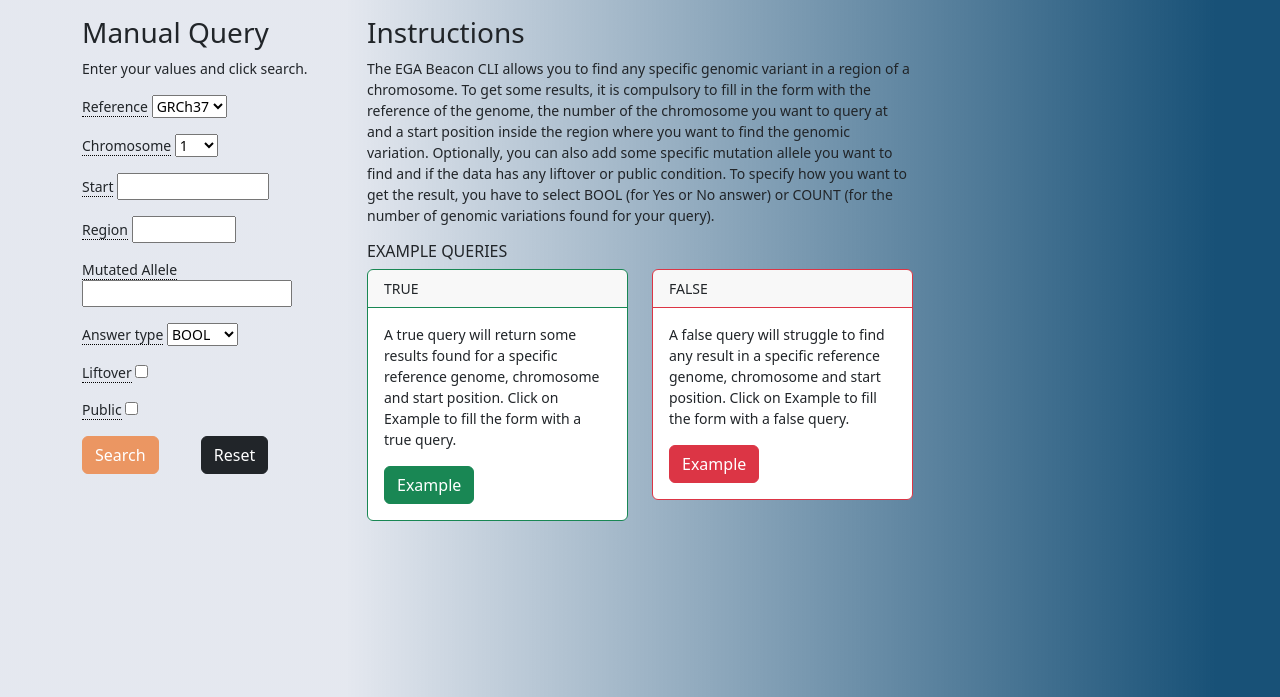
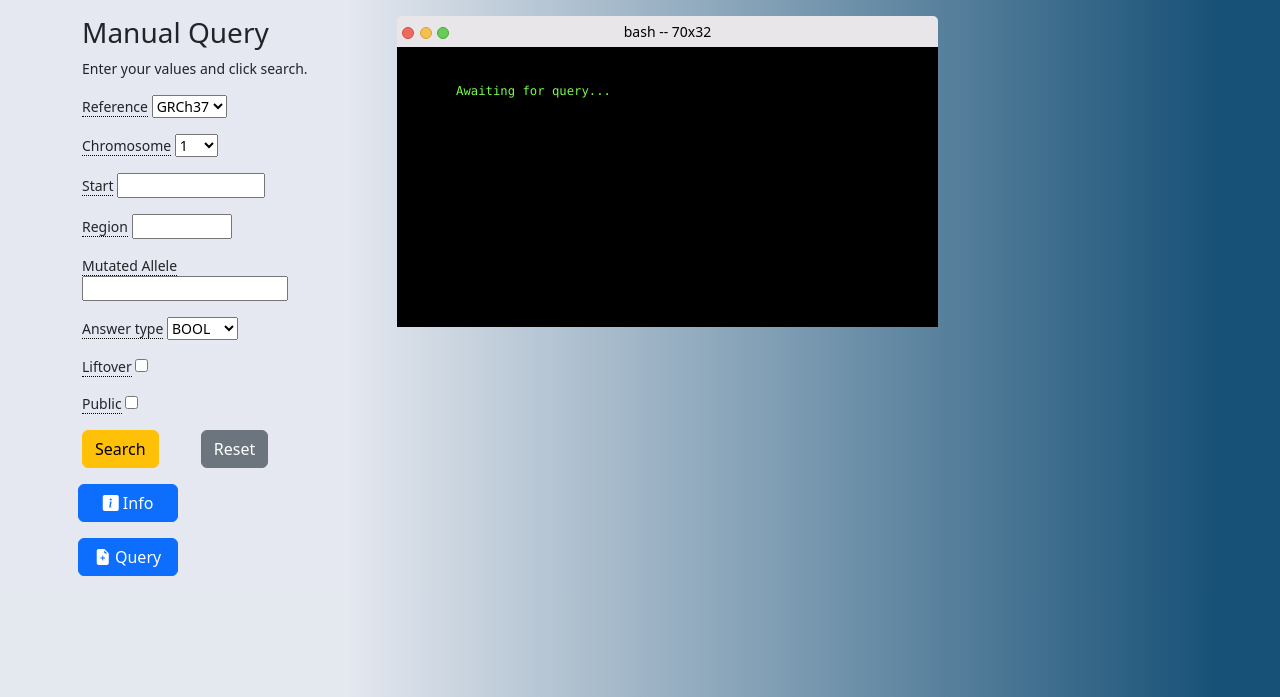
Before and after one commit to costero-e/CLI_Beacon, a Django app: page / in a window 1280 px wide. Shown: the part 103-800 px from the top of the page. Run offline with Django 4.2, Linux system fonts and the light colour scheme; some libraries are stand-ins or nearby versions.

Commit message:
aestetics and initial values

```diff
--- a/server/angelweb/forms.py
+++ b/server/angelweb/forms.py
@@ -23,9 +23,9 @@ class BamFormTrue(forms.Form):
     choices = [(str(x), x) for x in range(1, 23)] + [("X", "X"), ("Y", "Y"), ("MT", "MT")]
     answer_choices = [("BOOL", "BOOL"), ("COUNT", "COUNT")]
     reference = forms.ChoiceField(choices=choices_References, help_text="<span class='hovertext' data-hover='Name of the genome to be queried'>Reference</span>", label="")
-    chromosome = forms.ChoiceField(choices=choices, help_text="<span class='hovertext' data-hover='Name of the chromosome to be queried'>Chromosome</span>", label="")
-    start = forms.IntegerField(min_value=0, max_value=99999999999, help_text="<span class='hovertext' data-hover='Position from which query will start looking at'>Start</span>", label="")
-    region = forms.IntegerField(min_value=0, max_value=10000, required=False, help_text="<span class='hovertext' data-hover='Length of the query in genomic variants'>Region</span>", label="")
+    chromosome = forms.ChoiceField(choices=choices, initial=[str(1),1],help_text="<span class='hovertext' data-hover='Name of the chromosome to be queried'>Chromosome</span>", label="")
+    start = forms.IntegerField(min_value=0, max_value=99999999999, initial=2009986 ,help_text="<span class='hovertext' data-hover='Position from which query will start looking at'>Start</span>", label="")
+    region = forms.IntegerField(min_value=0, max_value=10000, required=False,help_text="<span class='hovertext' data-hover='Length of the query in genomic variants'>Region</span>", label="")
     mutated_allele = forms.CharField(max_length=50, required=False, help_text="<span class='hovertext' data-hover='Search for a specific variation that query will look for'>Mutated Allele</span>", label="")
     answer_type = forms.ChoiceField(choices=answer_choices, help_text="<span class='hovertext' data-hover='BOOL for a yes/no, COUNT for number of results'>Answer type</span>", label="")
     liftover = forms.BooleanField(required=False, help_text="<span class='hovertext' data-hover='Liftover'>Liftover</span>", label="")
@@ -41,8 +41,8 @@ class BamFormFalse(forms.Form):
     choices = [(str(x), x) for x in range(1, 23)] + [("X", "X"), ("Y", "Y"), ("MT", "MT")]
     answer_choices = [("BOOL", "BOOL"), ("COUNT", "COUNT")]
     reference = forms.ChoiceField(choices=choices_References, help_text="<span class='hovertext' data-hover='Name of the genome to be queried'>Reference</span>", label="")
-    chromosome = forms.ChoiceField(choices=choices, help_text="<span class='hovertext' data-hover='Name of the chromosome to be queried'>Chromosome</span>", label="")
-    start = forms.IntegerField(min_value=0, max_value=99999999999, help_text="<span class='hovertext' data-hover='Position from which query will start looking at'>Start</span>", label="")
+    chromosome = forms.ChoiceField(choices=choices, initial=[str(11),11], help_text="<span class='hovertext' data-hover='Name of the chromosome to be queried'>Chromosome</span>", label="")
+    start = forms.IntegerField(min_value=0, initial=2142114,max_value=99999999999, help_text="<span class='hovertext' data-hover='Position from which query will start looking at'>Start</span>", label="")
     region = forms.IntegerField(min_value=0, max_value=10000, required=False, help_text="<span class='hovertext' data-hover='Length of the query in genomic variants'>Region</span>", label="")
     mutated_allele = forms.CharField(max_length=50, required=False, help_text="<span class='hovertext' data-hover='Search for a specific variation that query will look for'>Mutated Allele</span>", label="")
     answer_type = forms.ChoiceField(choices=answer_choices, help_text="<span class='hovertext' data-hover='BOOL for a yes/no, COUNT for number of results'>Answer type</span>", label="")
--- a/server/media/mystyle.css
+++ b/server/media/mystyle.css
@@ -1,3 +1,50 @@
+* { margin: 0; padding: 0; }
+.terminal {
+    border-radius: 5px 5px 5px 5px;
+    position: relative;
+}
+.terminal .top {
+    background: #E8E6E8;
+    color: black;
+    padding: 5px;
+    margin-left: 5px;
+    border-radius: 5px 5px 0 0;
+}
+.terminal .btns {
+    position: absolute;
+    top: 7px;
+    left: 5px;
+    margin-left: 15px;
+}
+.terminal .circle {
+    width: 12px;
+    height: 12px;
+    display: inline-block;
+    border-radius: 15px;
+    margin-left: 2px;
+    border-width: 1px;
+    border-style: solid;
+}
+.title{
+    text-align: center;
+}
+.red { background: #EC6A5F; border-color: #D04E42; }
+.green { background: #64CC57; border-color: #4EA73B; }
+.yellow{ background: #F5C04F; border-color: #D6A13D; }
+.clear{clear: both;}
+.terminal .body {
+    background: black;
+    color: #7AFB4C;
+    padding: 100px;
+    margin-left: 5px;
+    overflow: auto;
+    text-align: left;
+}
+.space {
+    margin: 25px;
+}
+
+
 .hovertext {
     position: relative;
     border-bottom: 1px dotted black;
@@ -25,5 +72,43 @@
     visibility: visible;
   }
 .prova{
-    color: red;
+    color: blue;
   }
+
+.typewriter h3{
+  color: #185177;
+    display: inline-block;
+    overflow: hidden; /* Ensures the content is not revealed until the animation */
+    border-right: .15em solid orange; /* The typwriter cursor */
+    white-space: nowrap; /* Keeps the content on a single line */
+    margin: 0 auto; /* Gives that scrolling effect as the typing happens */
+    letter-spacing: .15em; /* Adjust as needed */
+    animation:
+      typing 3.5s steps(40, end),
+      blink-caret .75s step-end infinite;
+  }
+
+  /* The typing effect */
+@keyframes typing {
+    from { max-width: 0 }
+    to { max-width: 100% }
+  }
+
+  /* The typewriter cursor effect */
+@keyframes blink-caret {
+    from, to { border-color: transparent }
+    50% { border-color: orange; }
+  }
+
+#myDIV {
+  display: none;
+}
+
+#example {
+  display: none;
+}
+
+.result{
+  margin-left: -100px;
+  margin-top: -120px;
+}
--- a/server/templates/base.html
+++ b/server/templates/base.html
@@ -8,6 +8,7 @@
     <meta name="viewport" content="width=device-width, initial-scale=1.0">
     <title>Document</title>
     <link rel="stylesheet" href="media/mystyle.css">
+    <link rel="stylesheet" href="https://cdn.jsdelivr.net/npm/bootstrap-icons@1.10.5/font/bootstrap-icons.css">
     <link href="https://cdn.jsdelivr.net/npm/bootstrap@5.3.0-alpha3/dist/css/bootstrap.min.css" rel="stylesheet" integrity="sha384-KK94CHFLLe+nY2dmCWGMq91rCGa5gtU4mk92HdvYe+M/SXH301p5ILy+dN9+nJOZ" crossorigin="anonymous">
     <link href="https://unpkg.com/@popperjs/core@2" rel="stylesheet" integrity="sha384-KK94CHFLLe+nY2dmCWGMq91rCGa5gtU4mk92HdvYe+M/SXH301p5ILy+dN9+nJOZ" crossorigin="anonymous">
 
@@ -29,9 +30,9 @@ background: linear-gradient(90deg, rgba(2,0,36,1) 0%, rgba(24,55,119,0.112504376
           </div>
         </div>
       </nav>
-      <div class="container pt-3" style="font-size: 14px; ">
-        <div class="row row-cols-2">
-          <div class="col-3">
+      <div class="container pt-3 " style="font-size: 14px; ">
+        <div class="row">
+          <div class="col-3 ">
             <h3>Manual Query</h3><p>Enter your values and click search.</p>
             <form method="post">
               {% csrf_token %}
@@ -40,26 +41,58 @@ background: linear-gradient(90deg, rgba(2,0,36,1) 0%, rgba(24,55,119,0.112504376
             {%endfor%}</div></div>
               <div class="row">
                   <div class="col-5">
-                  <button type="submit" class="btn btn-primary mb-3" style="border: 1px solid #EB9662; background-color: #EB9662">Search</button>
+                  <button type="submit" class="btn btn-warning mb-3">Search</button>
                   </div>
                   <div class="col-6">
-                  <a href="/" type="submit" class="btn btn-dark">Reset</a>
+                  <a href="/" type="submit" class="btn btn-secondary">Reset</a>
                   </div>
                 </div>
               </form>
 
 
           </div>
-          <div class="col-6">
-            <h3>Instructions</h3><p>The EGA Beacon CLI allows you to find any specific genomic variant in a region of a chromosome. To get some results, it is compulsory to fill in
+          <div class="terminal space col-6">
+    <div class="top">
+        <div class="btns">
+            <span class="circle red"></span>
+            <span class="circle yellow"></span>
+            <span class="circle green"></span>
+        </div>
+        <div class="title">bash -- 70x32</div>
+    </div>
+    <pre class="body">
+      <p class="result">
+      {% if string %}
+      <h3>Results for {{string}}</h3>
+      {% for e in bash_out %}
+      <table>
+          <tr>{{e}}</tr>
+      </table>
+
+      {% endfor %}
+      {% else %}
+        Awaiting for query...
+
+
+    {% endif %}
+  </p>
+    </pre>
+</div>
+
+          <div class="row">
+            <button class="btn btn-primary mb-3 bi bi-info-square-fill ms-2" onclick="myFunction()" style="width: 100px"> Info</button><p class="card border border-dark" id="myDIV">The EGA Beacon CLI allows you to find any specific genomic variant in a region of a chromosome. To get some results, it is compulsory to fill in
               the form with the reference of the genome, the number of the chromosome you want to query at and a start position inside the region where you want to find the genomic
               variation. Optionally, you can also add some specific mutation allele you want to find and if the data has any liftover or public condition. To specify how you want to
               get the result, you have to select BOOL (for Yes or No answer) or COUNT (for the number of genomic variations found for your query).
             </p>
-              <h6>EXAMPLE QUERIES</h6>
+            </div>
+
             <div class="row">
-                <div class="col">
-              <div class="card border-success">
+              <button class="btn btn-primary mb-3 ms-2 bi bi-file-earmark-plus-fill" onclick="myFunction2()" style="width: 100px"> Query</button>
+              <div class="row">
+                <div id="example">
+                <div class="col-4">
+                  <div class="card border-success me-2">
                     <div class="card-header border-success">
                       TRUE
                     </div>
@@ -69,7 +102,8 @@ background: linear-gradient(90deg, rgba(2,0,36,1) 0%, rgba(24,55,119,0.112504376
                     </div>
                   </div>
                 </div>
-            <div class="col">
+
+                <div class="col-4">
                   <div class="card border-danger">
                     <div class="card-header border-danger">
                       FALSE
@@ -78,15 +112,37 @@ background: linear-gradient(90deg, rgba(2,0,36,1) 0%, rgba(24,55,119,0.112504376
                       <p class="card-text">A false query will struggle to find any result in a specific reference genome, chromosome and start position.  Click on Example to fill the form with a false query.</p>
                       <a href="false" type="submit" class="btn btn-danger">Example</a>
                   </div>
-
+                </div>
+              </div>
           </div>
           </div>
               </div>
 
 
+
+
+
         </div>
       </div>
-      </div>
-
+<script>
+  function myFunction() {
+  var x = document.getElementById("myDIV");
+  if (x.style.display === "block") {
+    x.style.display = "none";
+  } else {
+    x.style.display = "block";
+  }
+}
+</script>
+<script>
+  function myFunction2() {
+  var x = document.getElementById("example");
+  if (x.style.display === "inline-flex") {
+    x.style.display = "none";
+  } else {
+    x.style.display = "inline-flex";
+  }
+}
+</script>
 </body>
 </html>
```
Lines whose indentation alone changed are shown as unchanged.
